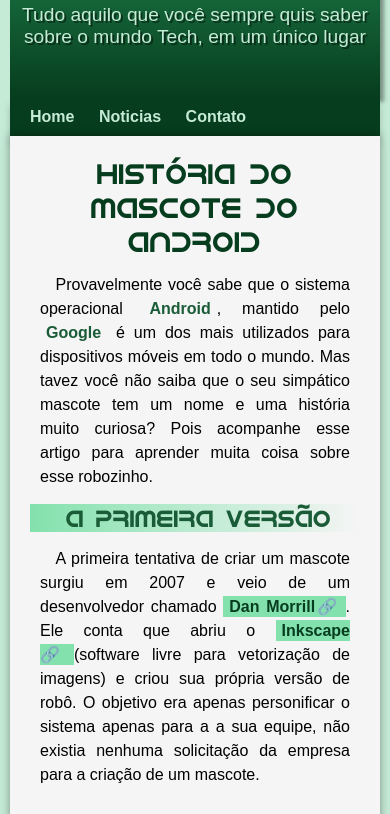
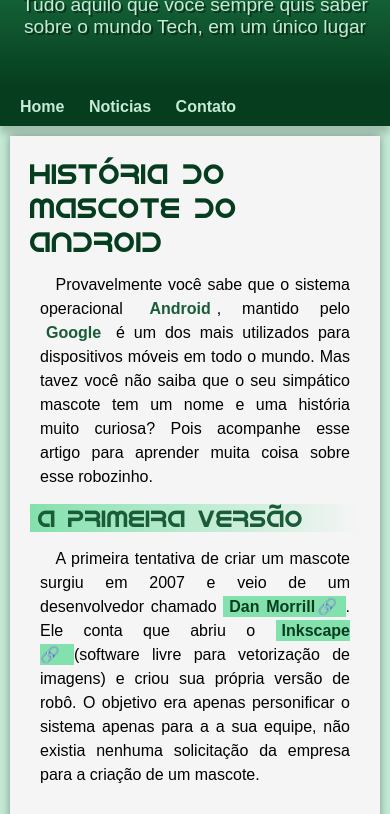
Before and after one commit to Aldross/HTML-CSS, a plain HTML site: page Desafios/Desafio 010/android.html in a window 390 px wide. Shown: the part 180-994 px from the top of the page. Drawn offline with Linux system fonts and the light colour scheme.

Commit message:
Update style.css

```diff
--- a/Desafios/Desafio 010/estilos/style.css
+++ b/Desafios/Desafio 010/estilos/style.css
@@ -29,9 +29,7 @@
 body {
     background-color: var(--cor0);
     font-family: var(--fonte-padrao);
-    margin: 10px;
     padding: 0;
-    text-align: center;
 }
 
 a.externo::after {
@@ -104,6 +102,13 @@ main {
     border-bottom-left-radius: 10px;
     border-bottom-right-radius: 10px;
     box-shadow: 0px 0px 10px rgba(0, 0, 0, 0.384);
+}
+
+@media only screen and (max-width: 600px) {
+    main {
+        margin: 10px;
+        margin-bottom: 30px;
+    }
 }
 
 main  h1 {
```
